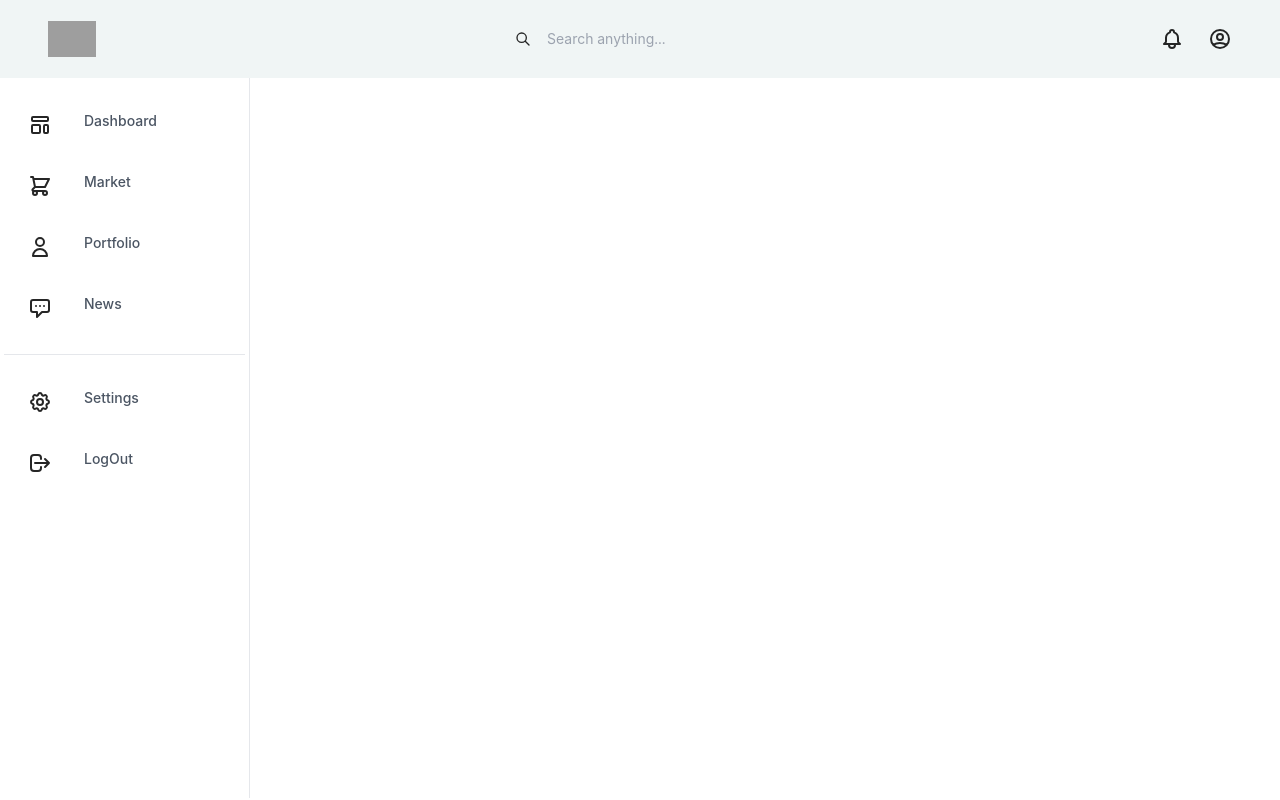
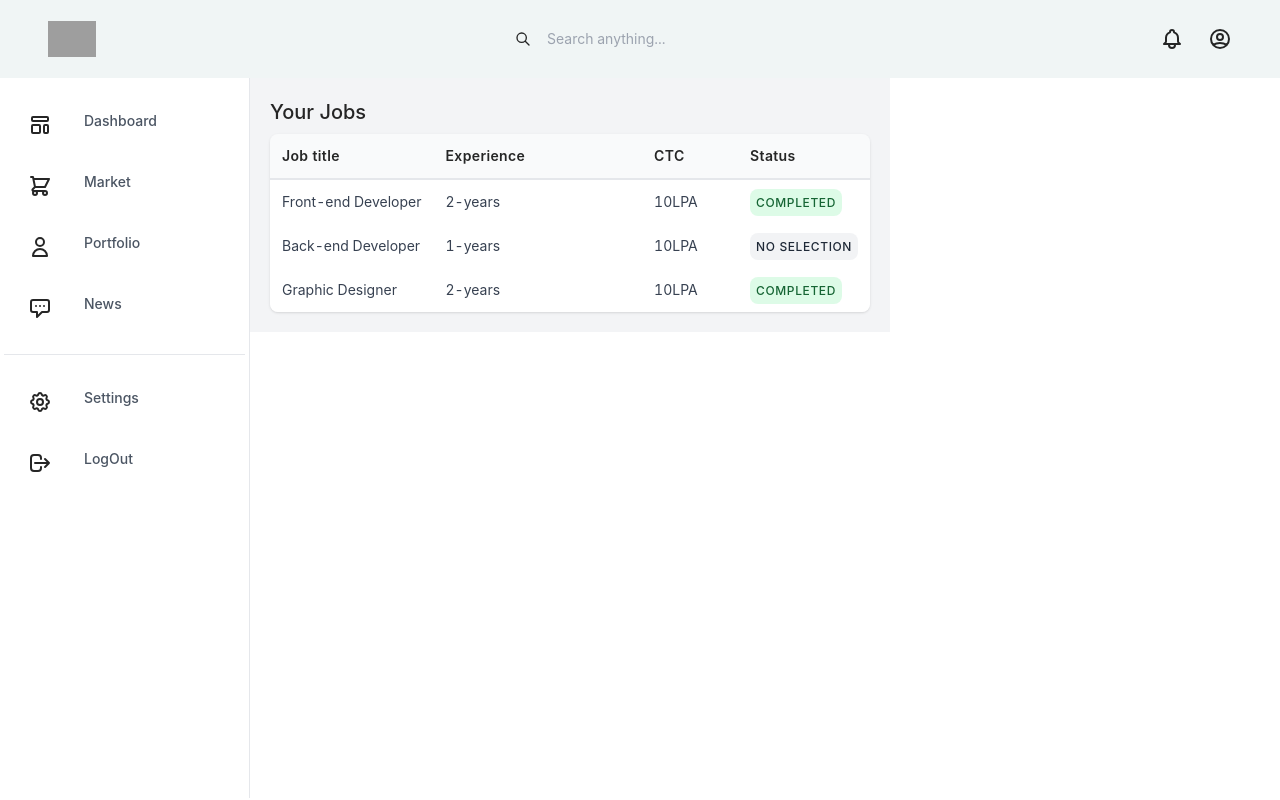
Before and after one commit to KartikB34/Businessportal, a React (Create React App) app: page /signin in a window 1280 px wide. Built offline with nearby package versions, Linux system fonts and the light colour scheme; grey boxes are pictures that could not be loaded.

Commit message:
Job card Implemented

```diff
--- a/package.json
+++ b/package.json
@@ -17,6 +17,7 @@
     "react-icons": "^4.4.0",
     "react-router-dom": "^5.2.0",
     "react-scripts": "5.0.1",
+    "recoil": "^0.7.5",
     "web-vitals": "^2.1.4"
   },
   "scripts": {
--- a/src/components/dashboard/Dashboard.jsx
+++ b/src/components/dashboard/Dashboard.jsx
@@ -1,16 +1,19 @@
 import React from 'react'
 import Header from './header/Header'
 import Navbar from './Navbar/Navbar'
+
+import DashHome from './dashhome/DashHome'
 
 const Dashboard = () => {
   return (
     <div>
       <Header />
-      <div className="w-full min-h-[90vh] grid grid-cols-12">
-        <Navbar/>
-        <div>
+      <div className="w-full min-h-[90vh] flex flex-row">
+        <Navbar className=""/>
+        <div className="w-[640px]">
           {/* Left part */}
           {/* Right part */}
+          <DashHome />
         </div>
       </div>
     </div>
--- a/src/components/dashboard/Navbar/Navbar.jsx
+++ b/src/components/dashboard/Navbar/Navbar.jsx
@@ -1,9 +1,11 @@
 import React from 'react'
 import { navLinks } from './Utils/NavDB'
+import {useRecoilState} from "recoil"
+import { ActiveTabState } from '../atoms/ActiveTabState'
 
 const Navbar = () => {
   return (
-    <nav className='col-span-2 border-r border-gray-200 min-h-[90vh] w-[80px] xl:w-[250px] pt-8 px-1 flex flex-col items-start justify-between'>
+    <nav className='col-span-2 border-r border-gray-200 min-h-[90vh] w-[90px] xl:w-[250px] pt-8 px-1 flex flex-col items-start justify-between'>
         <div className='space-y-8 w-full'>
             {navLinks.slice(0,4).map( (Link) => (
                 <NavItem key={Link.id} Link={Link} />
@@ -20,10 +22,11 @@ const Navbar = () => {
 }
 
 function NavItem({Link}) {
+    const [activeNavItem, setActiveNavItem] = useRecoilState(ActiveTabState);
     return (
-        <div className="w-full flex items-center justify-start space-x-8 px-5 cursor-pointer group hover:border-gray-900 border-l-4 border-transparent">
+        <div onClick={()=>setActiveNavItem(Link.id)} className={`w-full flex items-center justify-start space-x-8 px-5 cursor-pointer group hover:border-gray-900 border-l-4 border-transparent ${activeNavItem===Link.id && "border-gray-900"}`}>
                     <span>{Link.icon}</span>
-                    <h1 className='text-gray-600  group-hover:text-black xl:flex hidden'>{Link.title}</h1>
+                    <h1 className={`text-gray-600  group-hover:text-black xl:flex hidden ${activeNavItem===Link.id && "text-black"}`}>{Link.title}</h1>
                 </div>
     )
 }
--- /dev/null
+++ b/src/components/dashboard/atoms/ActiveTabState.js
@@ -0,0 +1,6 @@
+import {atom} from 'recoil'
+
+export const ActiveTabState  = atom({
+    key:"ActiveTabState",
+    default:0,
+})
--- /dev/null
+++ b/src/components/dashboard/dashhome/DashHome.jsx
@@ -0,0 +1,95 @@
+import React from 'react'
+
+const DashHome = () => {
+
+  const Jobs = [
+    {
+      title: "Front-end Developer",
+      experience: "2-years",
+      ctc: "10LPA",
+      status: "Completed"
+    },
+    {
+      title: "Back-end Developer",
+      experience: "1-years",
+      ctc: "10LPA",
+      status: "No selection"
+    },
+    {
+      title: "Graphic Designer",
+      experience: "2-years",
+      ctc: "10LPA",
+      status: "Completed"
+    },
+    {
+      title: "Marketing manager",
+      experience: "1-years",
+      ctc: "10LPA",
+      status: "not selection"
+    },
+  ]
+
+  return (
+    <div>
+      <div className="p-5 bg-gray-100">
+    <h1 className="text-xl mb-2">Your Jobs</h1>
+
+    <div className="overflow-auto rounded-lg shadow hidden md:block">
+      <table className="w-full">
+
+        <thead className="bg-gray-50 border-b-2 border-gray-200">
+        <tr>
+          <th className="w-20 p-3 text-sm font-semibold tracking-wide text-left">Job title</th>
+          <th className="p-3 text-sm font-semibold tracking-wide text-left">Experience</th>
+          <th className="w-24 p-3 text-sm font-semibold tracking-wide text-left">CTC</th>
+          <th className="w-24 p-3 text-sm font-semibold tracking-wide text-left">Status</th>
+        </tr>
+        </thead>
+
+        {Jobs.slice(0,3).map((job) => (
+
+        <tbody className="divide-y divide-gray-100 ">
+        <tr className="bg-white">
+          <td className="p-3 text-sm text-gray-700 whitespace-nowrap">
+            {job.title}
+          </td>
+          <td className="p-3 text-sm text-gray-700 whitespace-nowrap">{job.experience}</td>
+          <td className="p-3 text-sm text-gray-700 whitespace-nowrap">{job.ctc}</td>
+          <td className="p-3 text-sm text-gray-700 whitespace-nowrap">
+          <span
+            className={`p-1.5 text-xs font-medium uppercase tracking-wider text-gray-800 bg-gray-200 ${job.status === "Completed" && "text-green-800 bg-green-200"} rounded-lg bg-opacity-50`}>{job.status}</span>
+          </td>
+        </tr>
+        </tbody>
+
+        ))}
+      </table>
+    </div>
+
+    <div className="flex flex-col w-full md:hidden">
+
+    {Jobs.slice(0,2).map((job) => (
+      <div className="bg-white space-y-3 p-4 my-2 rounded-lg shadow">
+        <div className="text-sm text-gray-700">
+          {job.title}
+        </div>
+        <div className="flex items-center space-x-2 text-sm">
+        <div className="text-sm font-medium text-black mr-8">
+          CTC: {job.ctc}
+        </div>
+          <div className="text-gray-500 ">Experience: {job.experience}</div>
+        </div>
+          <div>
+            <span
+              className={`p-1.5 text-xs font-medium uppercase tracking-wider text-gray-800 bg-gray-200 ${job.status === "Completed" && "text-green-800 bg-green-200"} rounded-lg bg-opacity-50`}>{job.status}</span>
+          </div>
+      </div>
+    ))}
+
+    </div>
+  </div>
+    </div>
+  )
+}
+
+export default DashHome
--- a/src/components/login/SignupOne.jsx
+++ b/src/components/login/SignupOne.jsx
@@ -1,4 +1,4 @@
-import React, {useState} from 'react'
+import React from 'react'
 import { ChevronLeftIcon } from '@heroicons/react/outline'
 import { Input } from 'antd';
 import 'antd/dist/antd.min.css';
--- a/src/index.js
+++ b/src/index.js
@@ -2,12 +2,15 @@ import React from 'react';
 import ReactDOM from 'react-dom/client';
 import './index.css';
 import App from './App';
+import {RecoilRoot} from "recoil"
 
 import { BrowserRouter } from 'react-router-dom';
 
 const root = ReactDOM.createRoot(document.getElementById('root'));
 root.render(
   <BrowserRouter>
-    <App />
+    <RecoilRoot>
+      <App />
+    </RecoilRoot>
   </BrowserRouter>
 );
```
Also changed, not shown: 1 other file (tests, documents, lock files or other folders).
